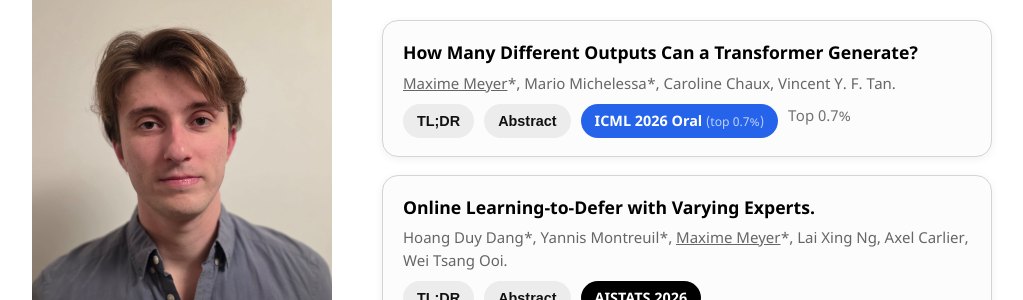
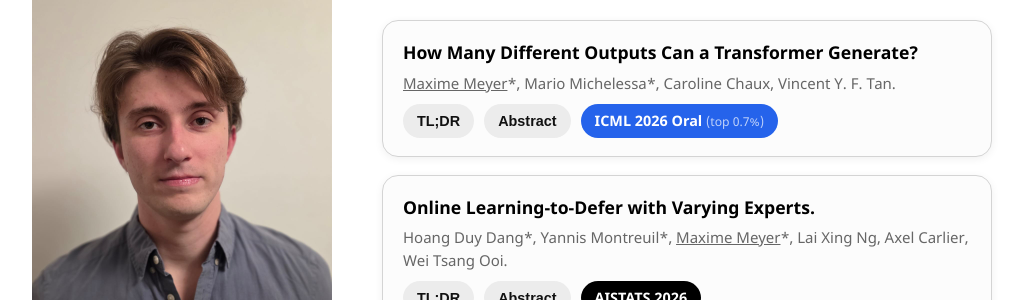
Before and after one commit to meyermaxime/meyermaxime.github.io, a Jekyll site: the page built from p_publications.html, in a window 1280 px wide. Shown: the part 161-461 px from the top of the page, without its empty margins (128-1151 px from the left). Built offline with Jekyll 4.4.1, drawn with Linux system fonts in a browser that asks for light colours.

Commit message:
Update p_publications.html

```diff
--- a/p_publications.html
+++ b/p_publications.html
@@ -29,8 +29,7 @@ title: Publications
         ICML 2026 Oral <span class="pub-meta">(top 0.7%)</span>
       </a>
 
-		<span class="pub-badge">Top 0.7%</span>
-    </div>
+	</div>
 
     <div id="tldr1" class="pub-abstract">
       We formalize the notion of accessible sequences—those that a transformer can produce for some prompt—and quantify how accessibility depends on prompt length and model parameters, closely matching empirical values.
```
